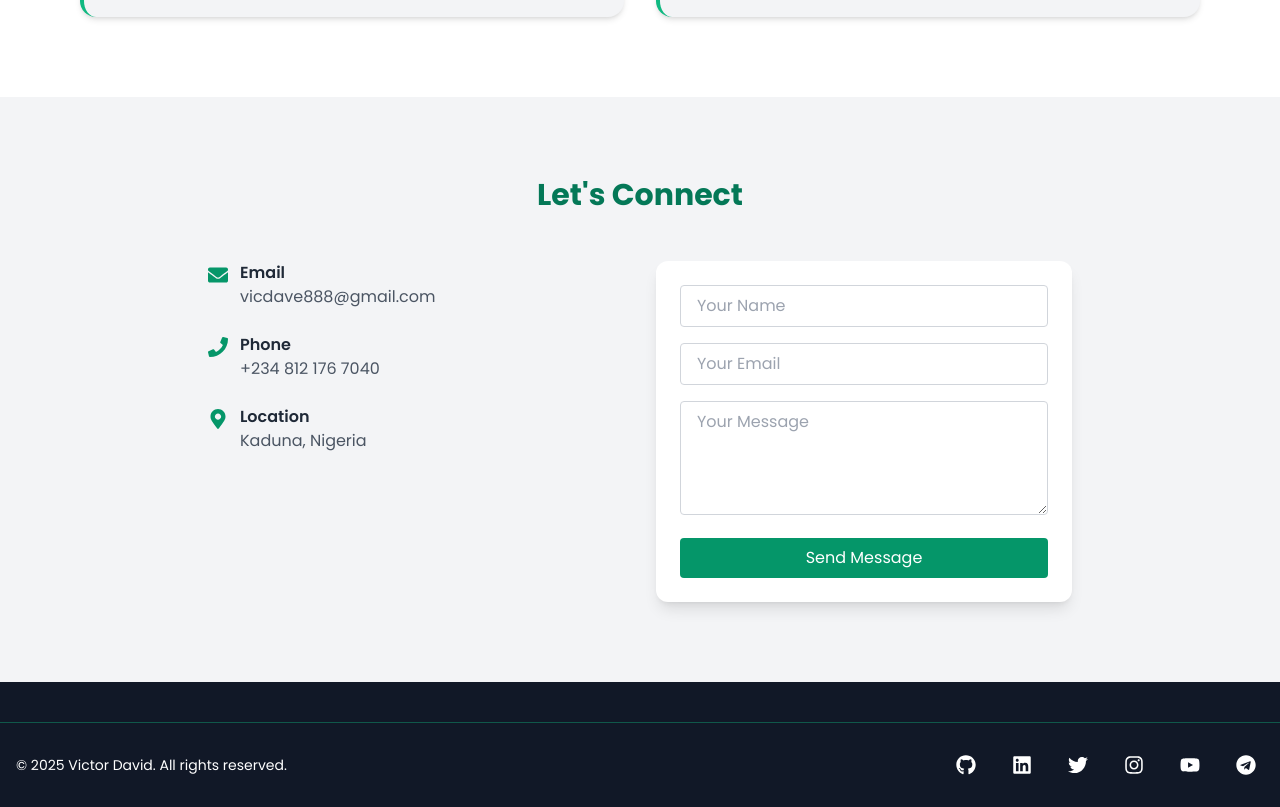
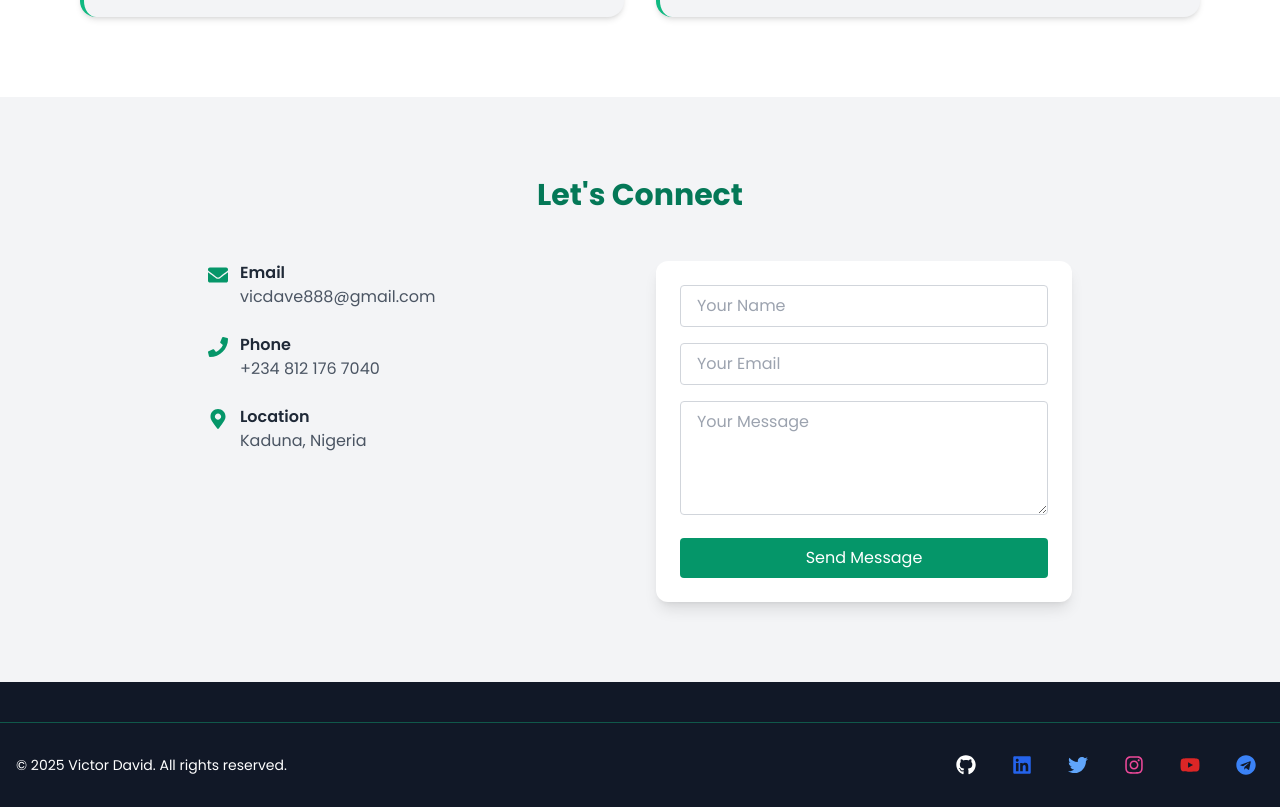
Before and after one commit to vic-dave/victor-portfolio, a React (Vite) app: page / in a window 1280 px wide. Shown: the part 4155-4962 px from the top of the page. Built offline with nearby package versions, Linux system fonts and the light colour scheme.

Commit message:
Did some couple of changes

```diff
--- a/src/components/Footer.jsx
+++ b/src/components/Footer.jsx
@@ -54,7 +54,7 @@ function Footer() {
             aria-label="GitHub"
             target="_blank"
             rel="noreferrer"
-            className="hover:text-emerald-400 hover:bg-gray-800 p-2 rounded-full transition-transform transform hover:scale-110"
+            className="text-white hover:text-emerald-400 hover:bg-gray-800 p-2 rounded-full transition-transform transform hover:scale-110"
           >
             <FaGithub />
           </a>
@@ -63,7 +63,7 @@ function Footer() {
             aria-label="LinkedIn"
             target="_blank"
             rel="noreferrer"
-            className="hover:text-emerald-400 hover:bg-gray-800 p-2 rounded-full transition-transform transform hover:scale-110"
+            className="text-blue-600 hover:text-emerald-400 hover:bg-gray-800 p-2 rounded-full transition-transform transform hover:scale-110"
           >
             <FaLinkedin />
           </a>
@@ -72,7 +72,7 @@ function Footer() {
             aria-label="Twitter"
             target="_blank"
             rel="noreferrer"
-            className="hover:text-emerald-400 hover:bg-gray-800 p-2 rounded-full transition-transform transform hover:scale-110"
+            className="text-blue-400 hover:text-emerald-400 hover:bg-gray-800 p-2 rounded-full transition-transform transform hover:scale-110"
           >
             <FaTwitter />
           </a>
@@ -81,7 +81,7 @@ function Footer() {
             aria-label="Instagram"
             target="_blank"
             rel="noreferrer"
-            className="hover:text-pink-400 hover:bg-gray-800 p-2 rounded-full transition-transform transform hover:scale-110"
+            className="text-pink-500 hover:text-pink-400 hover:bg-gray-800 p-2 rounded-full transition-transform transform hover:scale-110"
           >
             <FaInstagram />
           </a>
@@ -90,7 +90,7 @@ function Footer() {
             aria-label="YouTube"
             target="_blank"
             rel="noreferrer"
-            className="hover:text-red-500 hover:bg-gray-800 p-2 rounded-full transition-transform transform hover:scale-110"
+            className="text-red-600 hover:text-red-800 hover:bg-gray-800 p-2 rounded-full transition-transform transform hover:scale-110"
           >
             <FaYoutube />
           </a>
@@ -99,7 +99,7 @@ function Footer() {
             aria-label="Telegram"
             target="_blank"
             rel="noreferrer"
-            className="hover:text-blue-300 hover:bg-gray-800 p-2 rounded-full transition-transform transform hover:scale-110"
+            className="text-blue-500 hover:text-blue-300 hover:bg-gray-800 p-2 rounded-full transition-transform transform hover:scale-110"
           >
             <FaTelegram />
           </a>
```
